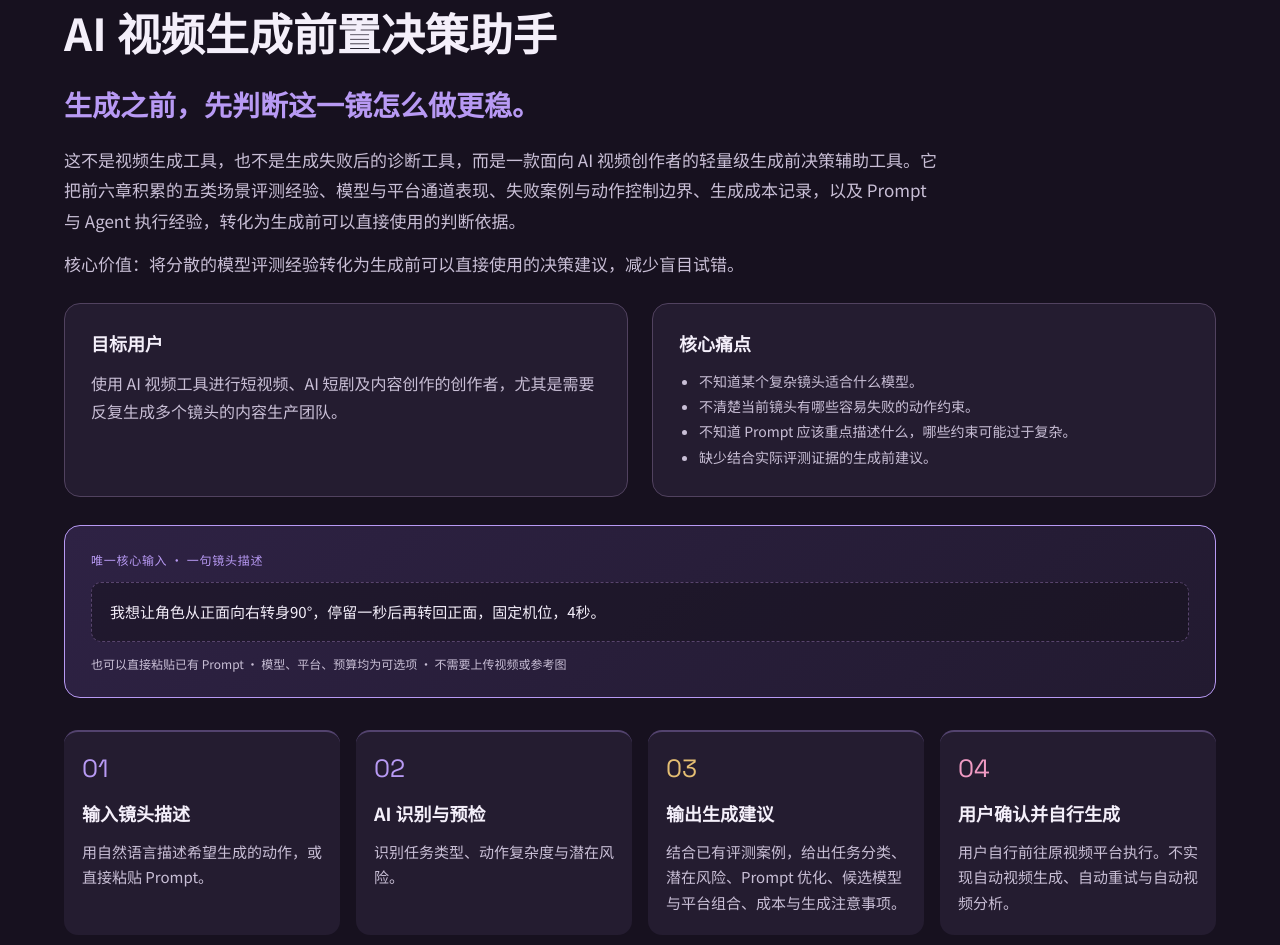
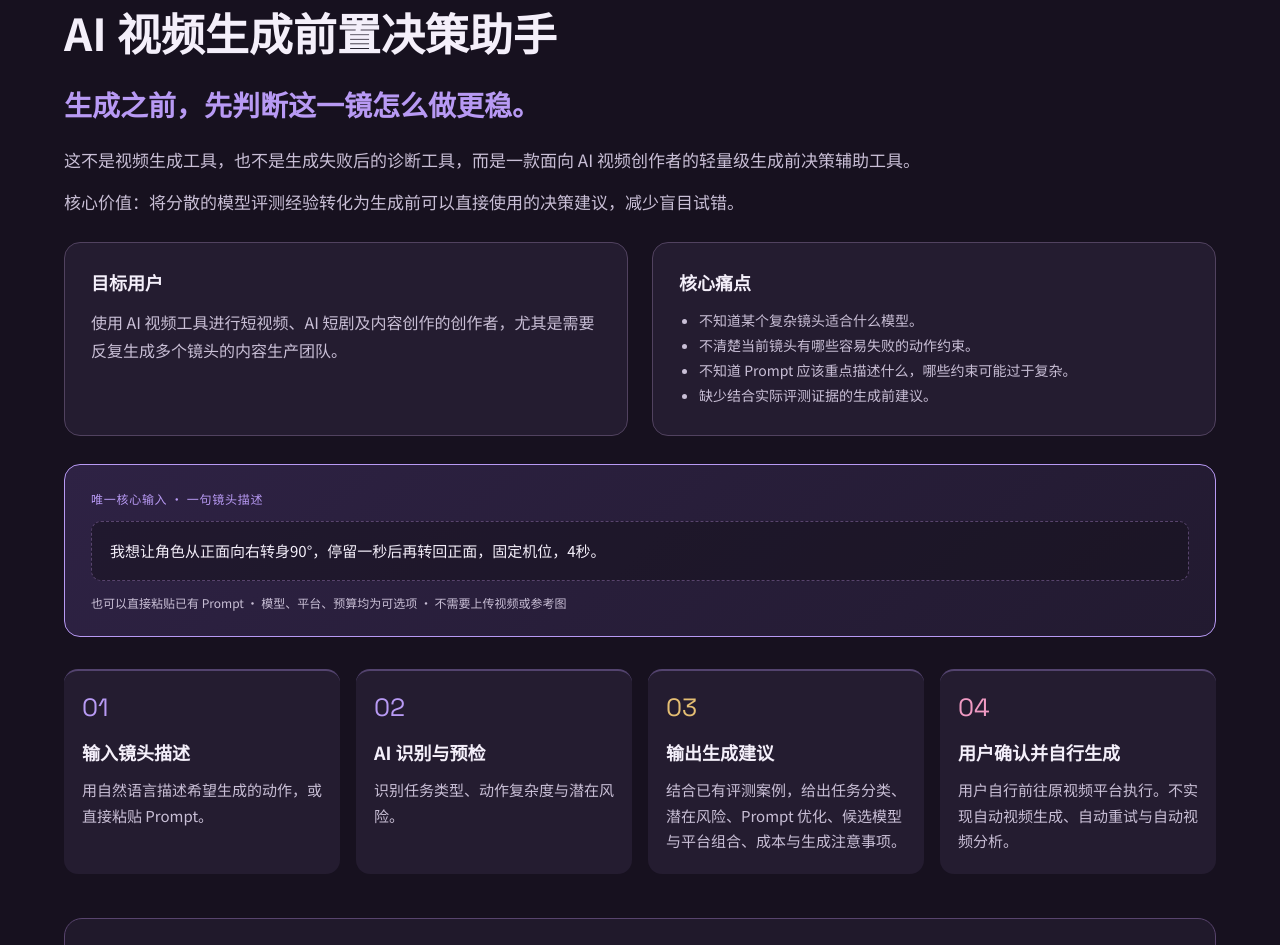
Before and after one commit to luckyGirl-yu929/luckyGirl-yu929.github.io, a plain HTML site: page projects/AI_Video_Evaluation.html in a window 1280 px wide. Shown: the part 11049-11994 px from the top of the page. Drawn offline with Linux system fonts and the light colour scheme.

Commit message:
AI Video Lab：精简 07 产品定位段落，移除冗余说明句

```diff
--- a/projects/AI_Video_Evaluation.html
+++ b/projects/AI_Video_Evaluation.html
@@ -141,7 +141,7 @@
 </aside>
 <link rel="stylesheet" href="workbuddy-experiment.css"><script src="workbuddy-experiment.js"></script></section>
 <section id="concept" class="concept"><div class="product-heading"><p class="eyebrow">07 / AI PRODUCT EXPLORATION</p><span class="product-status">方案探索 · 待验证</span></div><h2>AI 视频生成前置决策助手</h2><p class="product-promise">生成之前，先判断这一镜怎么做更稳。</p>
-<p class="intro">这不是视频生成工具，也不是生成失败后的诊断工具，而是一款面向 AI 视频创作者的轻量级生成前决策辅助工具。它把前六章积累的五类场景评测经验、模型与平台通道表现、失败案例与动作控制边界、生成成本记录，以及 Prompt 与 Agent 执行经验，转化为生成前可以直接使用的判断依据。</p>
+<p class="intro">这不是视频生成工具，也不是生成失败后的诊断工具，而是一款面向 AI 视频创作者的轻量级生成前决策辅助工具。</p>
 <p class="intro">核心价值：将分散的模型评测经验转化为生成前可以直接使用的决策建议，减少盲目试错。</p>
 <div class="two product-basics"><article class="panel"><h3>目标用户</h3><p>使用 AI 视频工具进行短视频、AI 短剧及内容创作的创作者，尤其是需要反复生成多个镜头的内容生产团队。</p></article><article class="panel"><h3>核心痛点</h3><ul class="tight-list"><li>不知道某个复杂镜头适合什么模型。</li><li>不清楚当前镜头有哪些容易失败的动作约束。</li><li>不知道 Prompt 应该重点描述什么，哪些约束可能过于复杂。</li><li>缺少结合实际评测证据的生成前建议。</li></ul></article></div>
 <div class="input-demo"><span class="input-demo-label">唯一核心输入 · 一句镜头描述</span><p class="input-demo-text">我想让角色从正面向右转身90°，停留一秒后再转回正面，固定机位，4秒。</p><span class="input-demo-hint">也可以直接粘贴已有 Prompt · 模型、平台、预算均为可选项 · 不需要上传视频或参考图</span></div>
```
